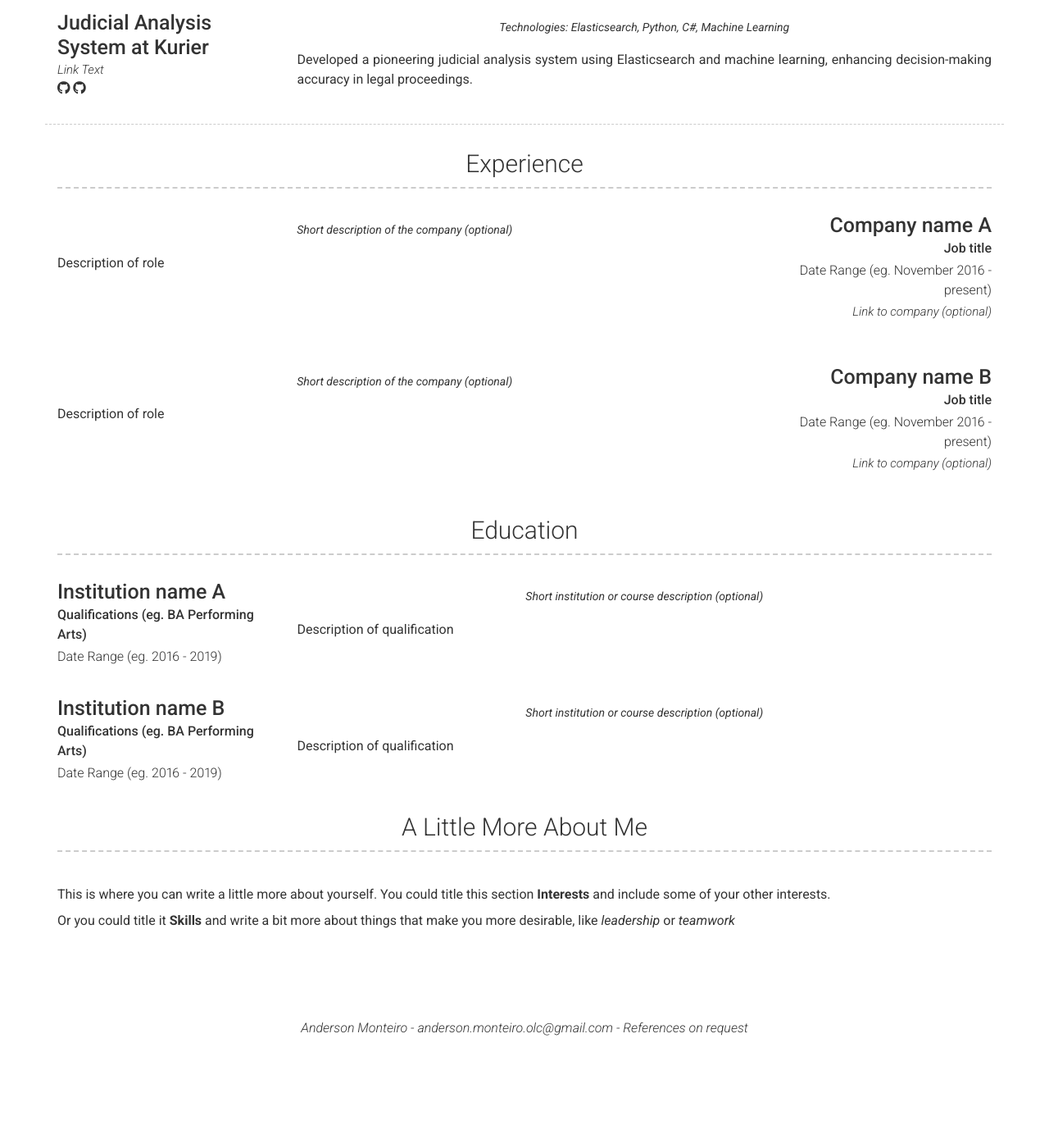
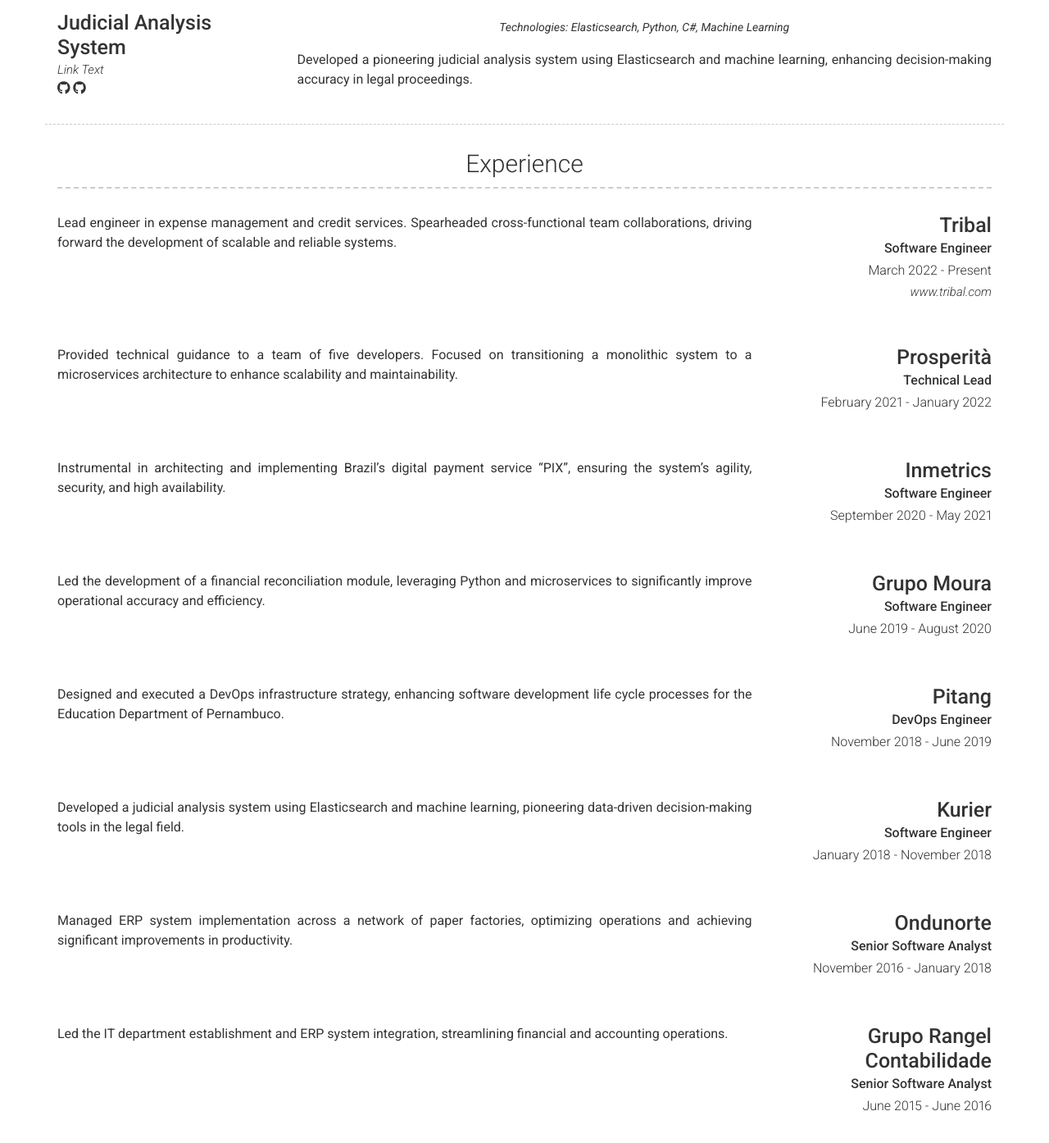
Before and after one commit to AndersonMonteiro/andersonmont-site, a Jekyll site: the page built from index.md, in a window 1280 px wide and 1400 px high, scrolled down 1492 px. Shown: the top 1394 px of the window at 82% size. Built offline with Jekyll 4.4.1, drawn with Linux system fonts in a browser that asks for light colours; nearby versions of some CDN libraries; before the commit the page ends 2766 px from its top, so only the background shows below that; some of the changed text lies outside the part shown.

Commit message:
professional experience

```diff
--- a/_config.yml
+++ b/_config.yml
@@ -124,7 +124,7 @@ content:
 
       - layout: left
         border: weak
-        title: Judicial Analysis System at Kurier
+        title: Judicial Analysis System
         link: Link to project (eg. sproogen.github.io/modern-resume-theme)(optional)
         link_text: Link Text
         additional_links:
@@ -143,23 +143,76 @@ content:
     layout: list
     content:
       - layout: right
-        title: Company name A
-        sub_title: Job title
-        caption: Date Range (eg. November 2016 - present)
-        link: Link to company (optional)
-        quote: >
-          Short description of the company (optional)
+        title: Tribal
+        sub_title: Software Engineer
+        caption: March 2022 - Present
+        link: www.tribal.com
         description: |
-          Description of role
+          Lead engineer in expense management and credit services. Spearheaded cross-functional team collaborations, driving forward the development of scalable and reliable systems.
+
       - layout: right
-        title: Company name B
-        sub_title: Job title
-        caption: Date Range (eg. November 2016 - present)
-        link: Link to company (optional)
-        quote: >
-          Short description of the company (optional)
+        title: Prosperità
+        sub_title: Technical Lead
+        caption: February 2021 - January 2022
         description: |
-          Description of role
+          Provided technical guidance to a team of five developers. Focused on transitioning a monolithic system to a microservices architecture to enhance scalability and maintainability.
+
+      - layout: right
+        title: Inmetrics
+        sub_title: Software Engineer
+        caption: September 2020 - May 2021
+        description: |
+          Instrumental in architecting and implementing Brazil's digital payment service "PIX", ensuring the system's agility, security, and high availability.
+
+      - layout: right
+        title: Grupo Moura
+        sub_title: Software Engineer
+        caption: June 2019 - August 2020
+        description: |
+          Led the development of a financial reconciliation module, leveraging Python and microservices to significantly improve operational accuracy and efficiency.
+
+      - layout: right
+        title: Pitang
+        sub_title: DevOps Engineer
+        caption: November 2018 - June 2019
+        description: |
+          Designed and executed a DevOps infrastructure strategy, enhancing software development life cycle processes for the Education Department of Pernambuco.
+
+      - layout: right
+        title: Kurier
+        sub_title: Software Engineer
+        caption: January 2018 - November 2018
+        description: |
+          Developed a judicial analysis system using Elasticsearch and machine learning, pioneering data-driven decision-making tools in the legal field.
+
+      - layout: right
+        title: Ondunorte
+        sub_title: Senior Software Analyst
+        caption: November 2016 - January 2018
+        description: |
+          Managed ERP system implementation across a network of paper factories, optimizing operations and achieving significant improvements in productivity.
+
+      - layout: right
+        title: Grupo Rangel Contabilidade
+        sub_title: Senior Software Analyst
+        caption: June 2015 - June 2016
+        description: |
+          Led the IT department establishment and ERP system integration, streamlining financial and accounting operations.
+
+      - layout: right
+        title: Grupo Trigo
+        sub_title: Software Analyst
+        caption: January 2013 - June 2015
+        description: |
+          Implemented ITIL service management and asset configuration, bolstering infrastructure efficiency and security for retail operations.
+
+      - layout: right
+        title: Marinha do Brasil
+        sub_title: Infrastructure Analyst / Military
+        caption: January 2006 - December 2012
+        description: |
+          Supported critical infrastructure and logistics operations, contributing to the modernization of technological capabilities and enhancing operational effectiveness.
+
   - title: Education
     layout: list
     content:
```
